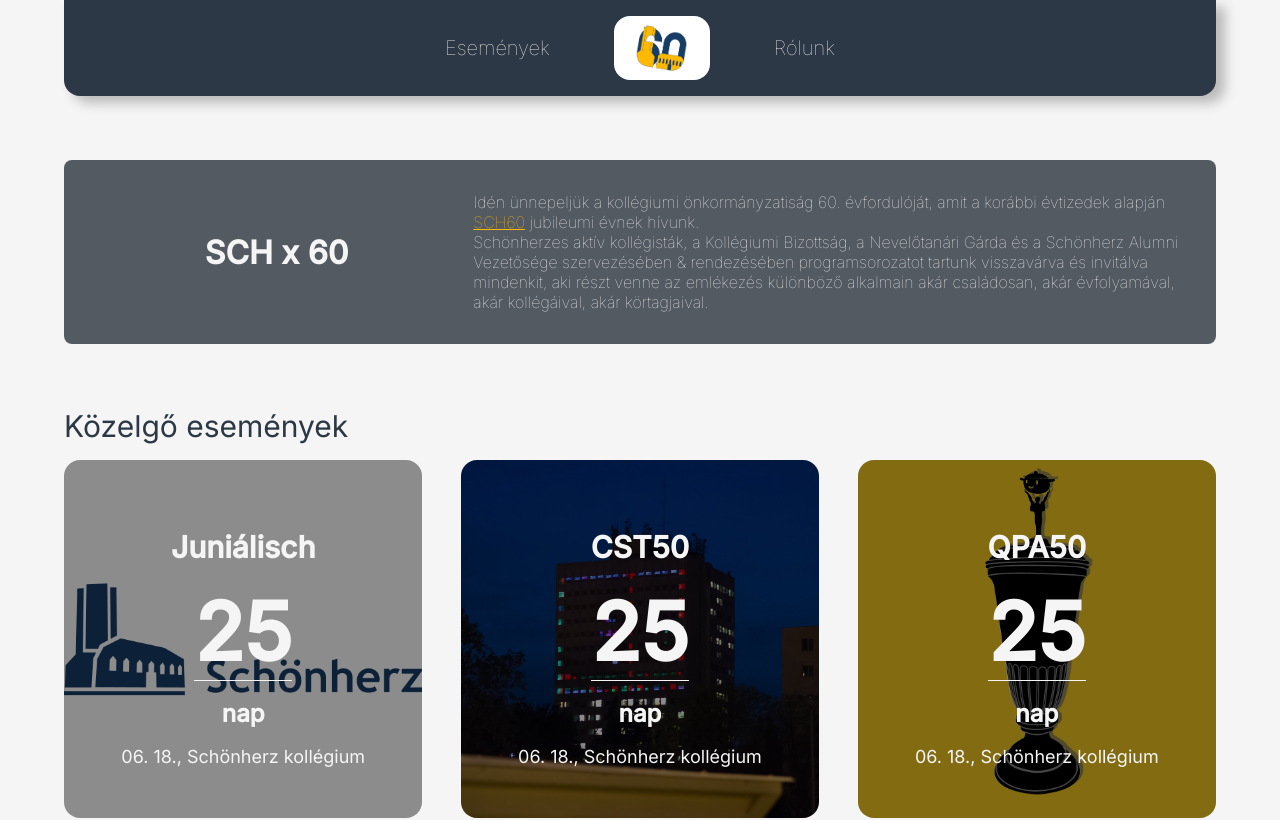
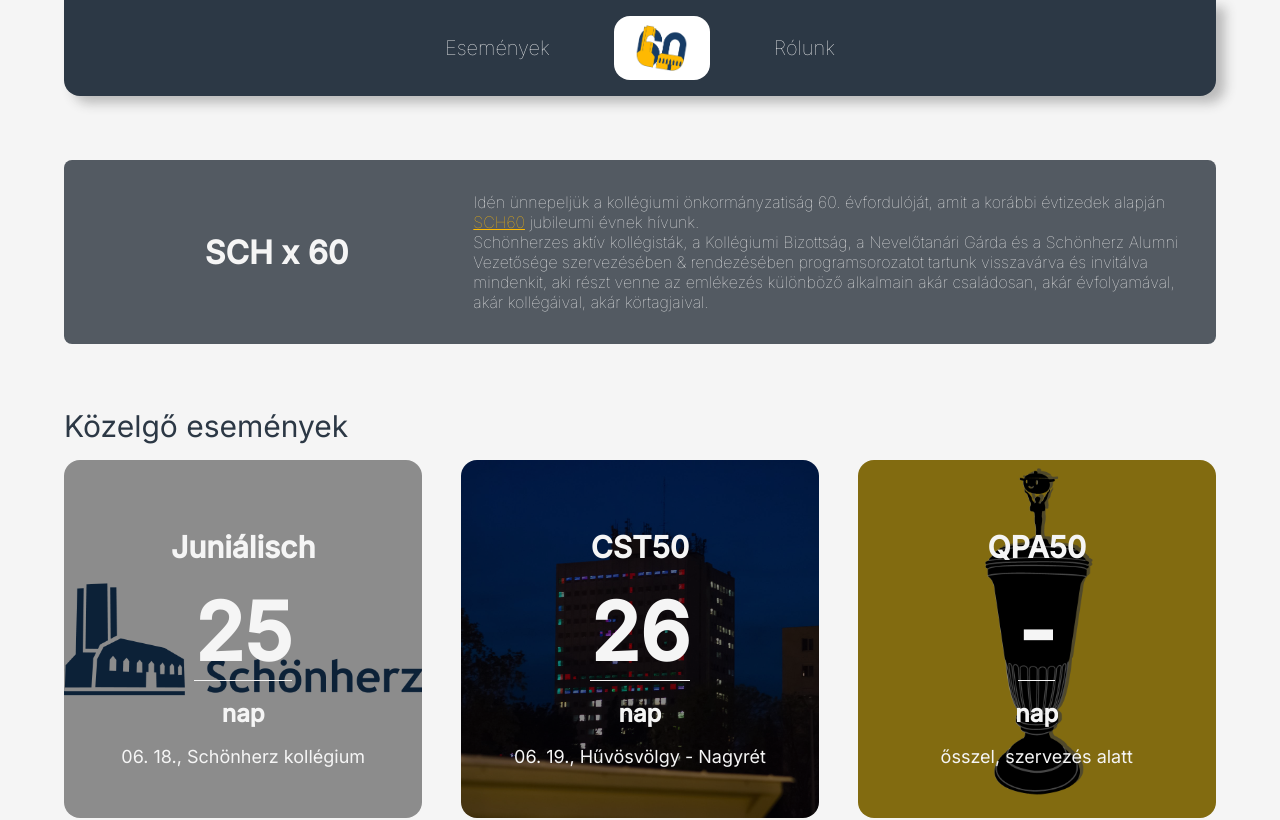
Before and after one commit to kir-dev/sch60, a React (Create React App) app: page / in a window 1280 px wide. Shown: the top 820 px of the page. Built offline with nearby package versions, Linux system fonts and the light colour scheme; the HTML template or start-up script is replaced by a standard one.

Commit message:
Updated event dates

```diff
--- a/src/components/elements/EventCard.tsx
+++ b/src/components/elements/EventCard.tsx
@@ -1,34 +1,28 @@
-import { FunctionComponent, useMemo } from "react";
+import { FunctionComponent } from "react";
 import styled from "styled-components";
 import { breakpoints, colors, fontSize, spacing } from "../../utils/theme";
 import { EventType } from "../../utils/types";
+import { getCardText } from "../../utils/getDaysUntilFromDate";
 
 interface EventCardProps {
   event: EventType;
 }
 
 const EventCard: FunctionComponent<EventCardProps> = ({ event }) => {
-  const daysUntil = useMemo(() => {
-    return Math.ceil((event.date.getTime() - Date.now()) / 86400000);
-  }, [event.date]);
   return (
     <EventCardWrapper>
       <Image backgroundUrl={event.image} />
       <EventDetailsWrapper>
         <EventName>{event.name}</EventName>
         <EventDataLabel>
-          {event.date.toLocaleDateString("hu-HU")}
+          {typeof event.date === "string"
+            ? event.date
+            : event.date.toLocaleDateString("hu-HU")}
         </EventDataLabel>
         <EventDataLabel>{event.location}</EventDataLabel>
         <EventDescription>{event.description}</EventDescription>
       </EventDetailsWrapper>
-      <DaysLabel>
-        {daysUntil === 0
-          ? "Ma"
-          : daysUntil > 0
-          ? daysUntil + " nap múlva"
-          : "Vége"}
-      </DaysLabel>
+      <DaysLabel>{getCardText(event.date)}</DaysLabel>
     </EventCardWrapper>
   );
 };
--- a/src/components/elements/Tile.tsx
+++ b/src/components/elements/Tile.tsx
@@ -1,7 +1,8 @@
 import styled from "styled-components";
 import { breakpoints, colors, fontSize, spacing } from "../../utils/theme";
 import { EventType } from "../../utils/types";
-import { FunctionComponent, useMemo } from "react";
+import { FunctionComponent } from "react";
+import { getTileText } from "../../utils/getDaysUntilFromDate";
 
 export const TileLayout = styled.div`
   display: flex;
@@ -71,21 +72,18 @@
 }
 
 export const Tile: FunctionComponent<TileProps> = ({ event }) => {
-  const daysUntil = useMemo(() => {
-    return Math.ceil((event.date.getTime() - Date.now()) / 86400000);
-  }, [event.date]);
   return (
     <TileWrapper backgroundUrl={event.image}>
       <EventName>{event.name}</EventName>
-      <DayCounterLabel>
-        {daysUntil === 0 ? "Mai" : daysUntil > 0 ? daysUntil : "Vége"}
-      </DayCounterLabel>
+      <DayCounterLabel>{getTileText(event.date)}</DayCounterLabel>
       <DayLabel>nap</DayLabel>
       <EventLocation>
-        {event.date.toLocaleDateString("hu-HU", {
-          month: "2-digit",
-          day: "2-digit",
-        })}
+        {typeof event.date === "string"
+          ? event.date
+          : event.date.toLocaleDateString("hu-HU", {
+              month: "2-digit",
+              day: "2-digit",
+            })}
         , {event.location}
       </EventLocation>
     </TileWrapper>
--- a/src/components/pages/Main.tsx
+++ b/src/components/pages/Main.tsx
@@ -33,9 +33,10 @@
         <TileLayout>
           {events
             .filter(
-              (e) => Math.ceil((e.date.getTime() - Date.now()) / 86400000) >= 0
+              (e) =>
+                typeof e.date === "string" ||
+                Math.ceil((e.date.getTime() - Date.now()) / 86400000) >= 0
             )
-            .sort((a, b) => a.date.getTime() - b.date.getTime())
             .slice(0, 3)
             .map((event) => (
               <Tile event={event} />
--- a/src/utils/content.ts
+++ b/src/utils/content.ts
@@ -11,23 +11,23 @@
   },
   {
     name: "CST50",
-    date: new Date(2022, 5, 18),
-    location: "Schönherz kollégium",
+    date: new Date(2022, 5, 19),
+    location: "Hűvösvölgy - Nagyrét",
     image: "/img/events/cst.jpg",
     description:
       "50. alkalommal kerül megrendezésre a méltán híres Csillagtúra.",
   },
   {
     name: "QPA50",
-    date: new Date(2022, 5, 18),
-    location: "Schönherz kollégium",
+    date: "ősszel",
+    location: "szervezés alatt",
     image: "/img/events/qpa.png",
     description: "Az 50. kari napokat tartjuk a 60. jubileumi évben.",
   },
   {
     name: "SCH60",
-    date: new Date(2022, 5, 18),
-    location: "Schönherz kollégium",
+    date: "ősszel",
+    location: "szervezés alatt",
     image: "/img/events/sch60.jpg",
     description: "A jubileiumi év záró rendezvénye a Schönherzben.",
   },
--- /dev/null
+++ b/src/utils/getDaysUntilFromDate.ts
@@ -0,0 +1,19 @@
+function calculateDays(date: Date | string) {
+  if (typeof date === "string") return "-";
+  return Math.ceil((date.getTime() - Date.now()) / 86400000);
+}
+
+export function getTileText(date: Date | string) {
+  const days = calculateDays(date);
+  if (days === "-") return days;
+  if (days === 0) return "Mai";
+  if (days < 0) return "Vége";
+  return days;
+}
+
+export function getCardText(date: Date | string) {
+  const days = calculateDays(date);
+  if (days === 0) return "Ma";
+  if (days < 0) return "Vége";
+  return days + " nap múlva";
+}
--- a/src/utils/types.ts
+++ b/src/utils/types.ts
@@ -6,7 +6,7 @@
 
 export type EventType = {
   name: string;
-  date: Date;
+  date: Date | string;
   location: string;
   description: string;
   image: string;
```
